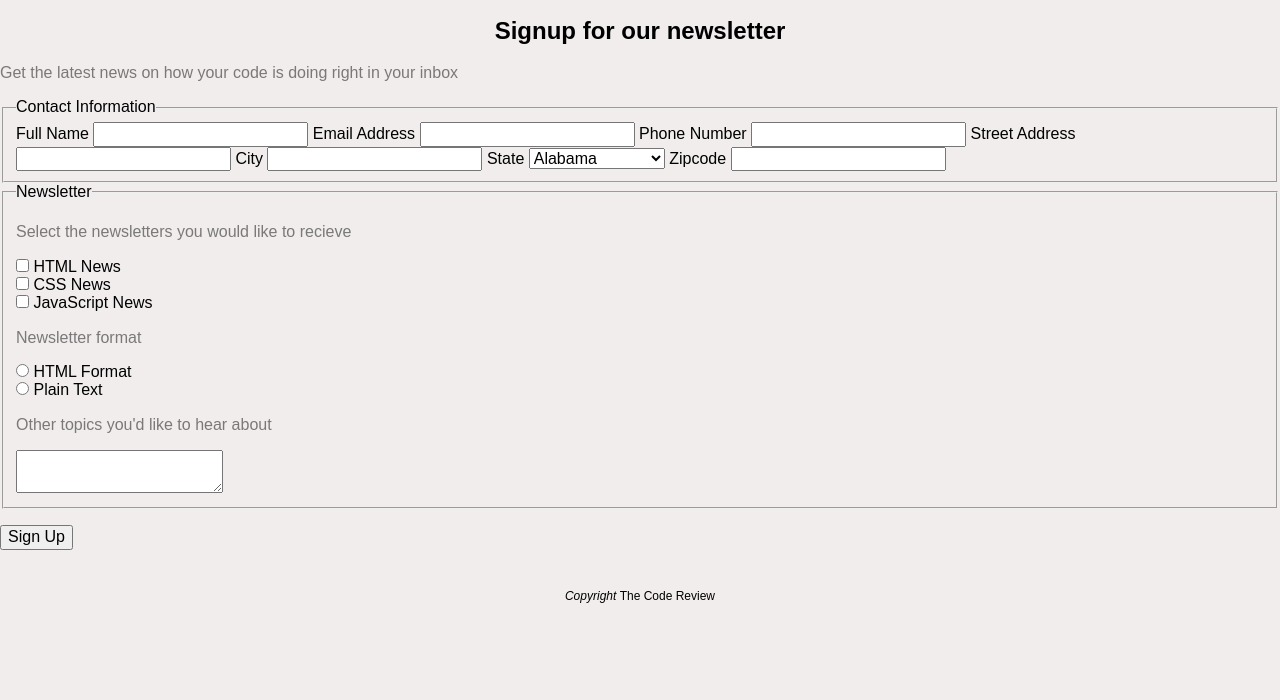
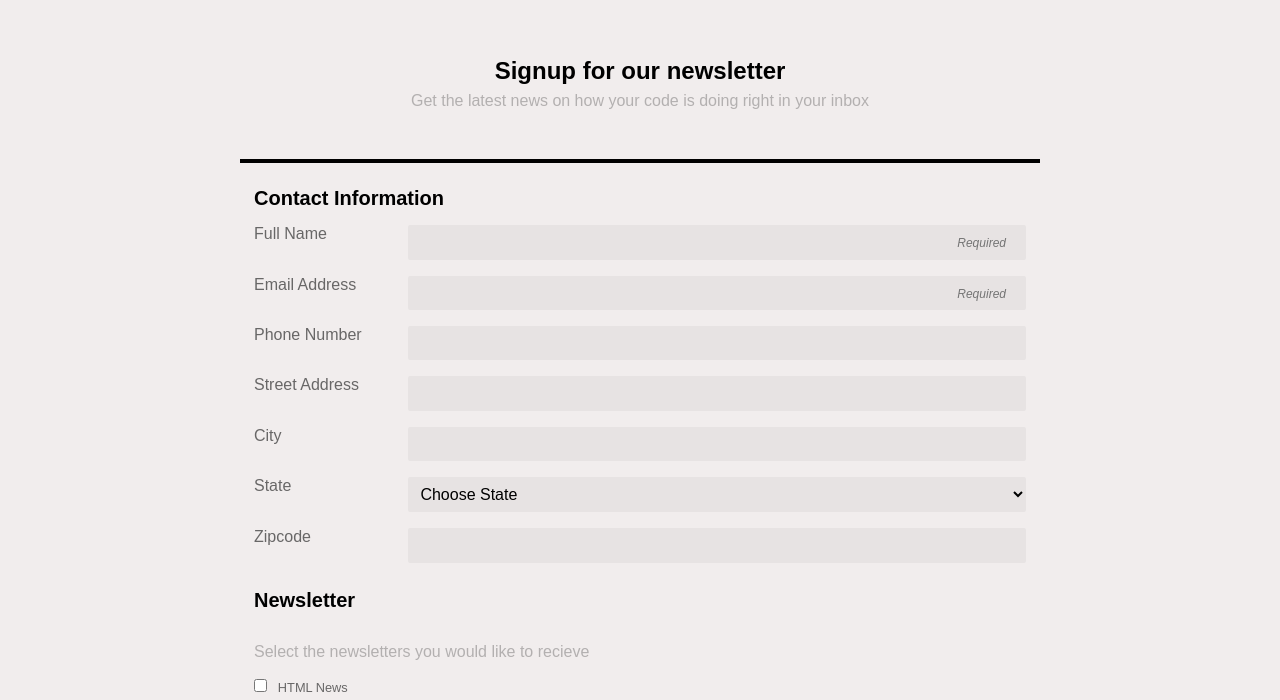
Before and after one commit to JacobDodge/Tech-Degree-Project-3, a plain HTML site: page index.html in a window 1280 px wide. Shown: the part 79-779 px from the top of the page. Drawn offline with Linux system fonts and the light colour scheme.

Commit message:
added breakpoint styles and changes

```diff
--- a/index.html
+++ b/index.html
@@ -16,21 +16,23 @@
     </header>
     <main>
         <h2>Signup for our newsletter</h2>
-        <p>Get the latest news on how your code is doing right in your inbox</p>
+        <div>
+            <p class="news-p">Get the latest news on how your code is doing right in your inbox</p>
+        </div>
         <section>
             <form action="index.html" method="post">
 
 
 
 
-                <fieldset>
+                <fieldset class="contact-field">
                     <legend>Contact Information</legend>
 
                     <label for="name">Full Name</label>
-                    <input type="text" id="name" name="user_name">
+                    <input type="text" id="name" name="user_name" placeholder="Required">
 
                     <label for="mail">Email Address</label>
-                    <input type="email" id="mail" name="user_email">
+                    <input type="email" id="mail" name="user_email" placeholder="Required">
 
                     <label for="phone">Phone Number</label>
                     <input type="tel" id="phone" name="user_phone">
@@ -43,7 +45,7 @@
 
                     <label for="state-dropdown">State</label>
                     <select name="state_dropdown" id="state-dropdown">
-
+                        <option selected="selected">Choose State</option>
                         <option value="Alabama">Alabama</option>
                         <option value="Alaska">Alaska</option>
                         <option value="Arizona">Arizona</option>
@@ -77,7 +79,7 @@
                         <option value="New Mexico">New Mexico</option>
                         <option value="New York">New York</option>
                         <option value="North Carolina">North Carolina</option>
-                        <option value="North Dakota"></option>
+                        <option value="North Dakota">North Dakota</option>
                         <option value="Ohio">Ohio</option>
                         <option value="Oklahoma">Oklahoma</option>
                         <option value="Oregon">Oregon</option>
@@ -97,8 +99,9 @@
                     </select>
 
 
+
                     <label for="zipcode">Zipcode</label>
-                    <input type="number" id="zipcode" name="user_zipcode">
+                    <input type="text" id="zipcode" name="user_zipcode">
 
                 </fieldset>
 
--- a/style.css
+++ b/style.css
@@ -24,33 +24,152 @@ h1 {
 }
 
 h2 {
-    text-align: center;;
+    text-align: center;
+    margin-bottom: 0;
 }
 
 p {
+    color: rgb(179, 176, 176);
+}
 
-    color: rgb(122, 120, 120);
+.news-p {
+    text-align: center;
+    margin-top: .5em;
+    margin-bottom: 2em;
+
+}
+
+div {
+    border-bottom: 4px solid #000;
+    padding: bottom 1em;
+
+}
+
+section {
+    margin-top: 1.5em;
+}
+
+fieldset {
+    border: 0;
+}
+
+legend {
+    margin-bottom: .5em;
+    font-weight: bold;
+    font-size: 1.25em;
 }
 
 #btn {
     margin: 1em auto;
-
+    font-weight: 600;
+    width: 100%;
+    padding: 1.5em;
+    border-radius: 4px;
+    background-color: #54bAB3;
+    color: #FFF;
 }
 
 footer {
     font-size: .75em;
     text-align: center;
     padding: 2em;
+
 }
 
-.copyright {
+#topic-section {
+    height: auto;;
+    width: 100%;
+}
+
+.copyright, ::placeholder {
     font-style: italic;
 }
 
+.choose-state {
+   color: rgb(104, 103, 103);
+   font-size: .5em;
+}
+
+/* Pseudo Selectors */
+
+::placeholder {
+    text-align: right;
+    font-size: .75em;
+    padding-right: 1em
+}
+
+/* Attribute Selectors */
+
+label[for="name"],label[for="mail"],
+label[for="phone"],label[for="address"],
+label[for="city"],label[for="state-dropdown"],label[for="zipcode"] {
+    display: block;
+    color: rgb(104, 103, 103);
+    margin-bottom: .5em;
+}
+
+input[type="name"],input[type="email"],
+input[type="tel"],input[type="text"], input[type="number"],
+#state-dropdown, textarea
+ {
+    display: block;
+    background-color: rgb(231, 227, 227);
+    width: 100%;
+    padding: .5em;
+    border: none;
+    border-radius: 2px;
+    margin-bottom: 1em;
+}
+
+label[for="html-news"],label[for="css-news"],label[for="javascript-news"],
+label[for="html-format"],label[for="plain-text"] {
+    display:inline-block;
+    margin-bottom: .5em;
+    margin-left: .5em;
+    font-size: .80em;
+    color: rgb(104, 103, 103);
+}
 
 
 
 @media (min-width: 768px) {
 
+    h1 {
+        margin-bottom: 2.5em;
+    }
+
+    .news-p {
+        margin-bottom: 3em;
+    }
+
+    main {
+        margin: 0 auto;
+        max-width: 800px;
+    }
+
+    label[for="name"],label[for="mail"],
+    label[for="phone"],label[for="address"],
+    label[for="city"],label[for="state-dropdown"],label[for="zipcode"] {
+
+        display: block;
+        color: rgb(104, 103, 103);
+        margin-bottom: .5em;
+        float: left;
+        width: 20%;
+}
+
+
+    input[type="name"],input[type="email"],
+    input[type="tel"],input[type="text"], input[type="number"],
+    #state-dropdown {
+
+        display: inline-block;
+        background-color: rgb(231, 227, 227);
+        width: 80%;
+        padding: .5em;
+        border: none;
+        border-radius: 2px;
+        margin-bottom: 1em;
+    }
 
 }
```
